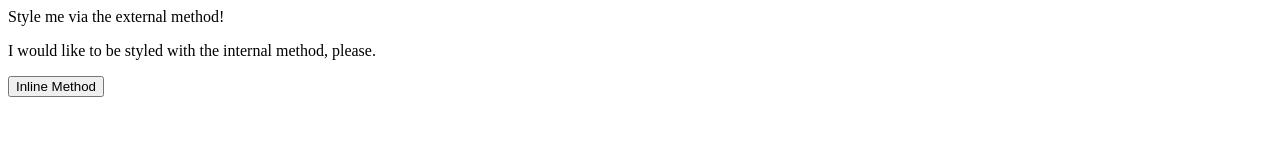
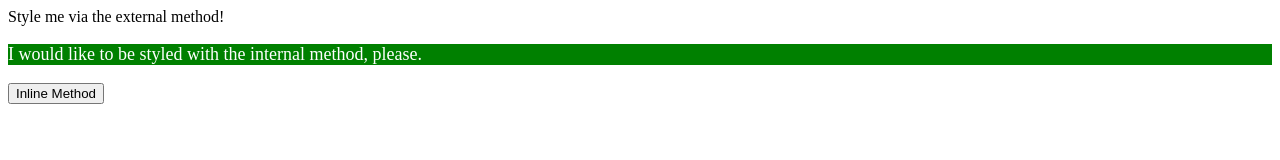
Before and after one commit to vikkipham/css-foundations-exercises, a plain HTML site: page 01/index.html in a window 1280 px wide. Drawn offline with Linux system fonts and the light colour scheme.

Commit message:
Add style to the second text-line

```diff
--- a/01/index.html
+++ b/01/index.html
@@ -3,6 +3,14 @@
   <head>
     <meta charset="UTF-8">
     <title>Methods for Adding CSS</title>
+    <style>
+        /* a green background, white text, and a font size of 18px */
+        p {
+            background-color: green;
+            color: white;
+            font-size: 18px;
+        }
+    </style>
   </head>
   <body>
     <div>Style me via the external method!</div>
```
